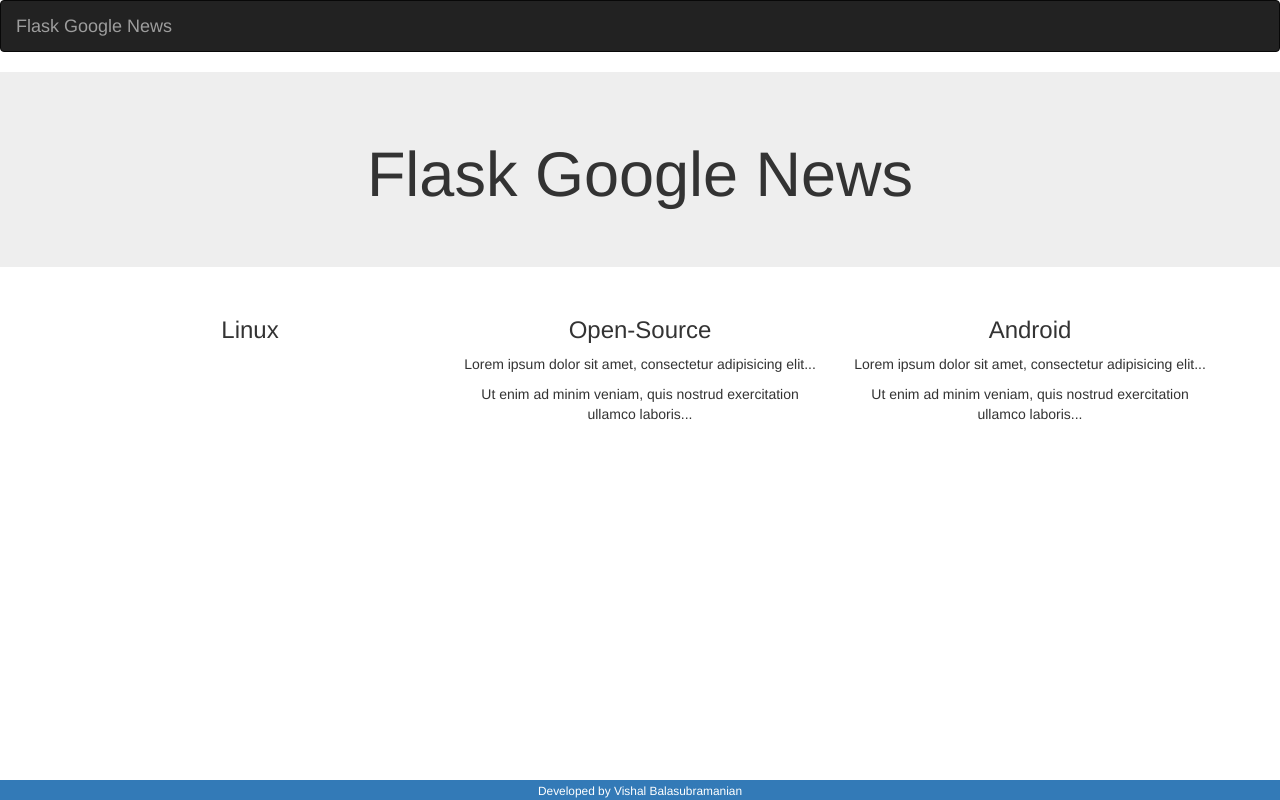
After one commit to vishalbala-nps/FlaskGoogleNews, a Flask app: template templates/abc.html in a window 1280 px wide. The commit adds this page. Run offline with Flask 2, Linux system fonts and the light colour scheme; the template is opened without the code that fills it, so the values that code supplies are empty; some libraries are stand-ins or nearby versions.

Commit message:
Added code

```diff
--- a/app.py
+++ b/app.py
@@ -6,18 +6,55 @@ import requests
 import json
 import wget
 
+#Global Vars
+
+#Functions
+def get_news():
+    linux_alist = []
+    android_alist = []
+    os_alist = []
+
+    linux_tlist = []
+    android_tlist = []
+    os_tlist = []
+
+    linux_linlist = []
+    android_linlist = []
+    os_linlist = []
+
+    linux = requests.get("https://newsapi.org/v2/everything?q=Linux&apiKey=fa240576ba8e4d3f9435ec13a026c0ef&sortBy=publishedAt&sources=google-news")
+    android = requests.get("https://newsapi.org/v2/everything?q=Android&apiKey=fa240576ba8e4d3f9435ec13a026c0ef&sortBy=publishedAt&sources=google-news")
+    os = requests.get("https://newsapi.org/v2/everything?q=Open-Source&apiKey=fa240576ba8e4d3f9435ec13a026c0ef&sortBy=publishedAt&sources=google-news")
+
+    linux_articles = json.loads(linux.text)['articles']
+    android_articles = json.loads(android.text)['articles']
+    os_articles = json.loads(os.text)['articles']
+
+    for i in linux_articles:
+        linux_alist.append(i['author'])
+        linux_tlist.append(i['title'])
+        linux_linlist.append(i['url'])
+
+    for i in android_articles:
+        android_alist.append(i['author'])
+        android_tlist.append(i['title'])
+        android_linlist.append(i['url'])
+
+    for i in os_articles:
+        os_alist.append(i['author'])
+        os_tlist.append(i['title'])
+        os_linlist.append(i['url'])
+
+    return (linux_alist, linux_tlist, linux_linlist, android_alist, android_tlist, android_linlist, os_alist, os_tlist, os_linlist)
 
 #Main Program starts here
-
 app = Flask(__name__)
 
 #Default Route
 @app.route('/')
 def main():
-    title = ['a','b','c']
-    author = ['d','e','f']
-    link = ['g','h','i']
-    return render_template('index.html', title=title, author=author, link=link)
+    news = get_news()
+    return render_template('abc.html', titlelinux=news[1], authorlinux=news[0], linklinux=news[2], titleos=news[7], authoros=news[6], linkos=news[8], titleandroid=news[4], authorandroid=news[3], linkandroid=news[5])
 
 if __name__ == '__main__':
     app.run(host='0.0.0.0', port=8080, debug=True)
--- /dev/null
+++ b/templates/abc.html
@@ -0,0 +1,57 @@
+<!DOCTYPE html>
+<html lang="en">
+<head>
+  <title>Flask Google News</title>
+  <meta charset="utf-8">
+  <meta name="viewport" content="width=device-width, initial-scale=1">
+  <link rel="stylesheet" href="https://maxcdn.bootstrapcdn.com/bootstrap/3.4.1/css/bootstrap.min.css">
+  <script src="https://ajax.googleapis.com/ajax/libs/jquery/3.4.1/jquery.min.js"></script>
+  <script src="https://maxcdn.bootstrapcdn.com/bootstrap/3.4.1/js/bootstrap.min.js"></script>
+
+</head>
+
+<body>
+
+<nav class="navbar navbar-inverse">
+  <div class="container-fluid">
+    <div class="navbar-header">
+      <a class="navbar-brand" href="/">Flask Google News</a>
+    </div>
+  </div>
+</nav>
+
+  <div class="jumbotron text-center">
+        <h1>Flask Google News</h1>
+  </div>
+
+  <div class="container text-center">
+    <div class="row">
+      <div class="col-sm-4">
+        <h3>Linux</h3>
+        <ul>
+            {% for i in titlelinux %}
+            <li class="list-group-item"><a href="{{ linklinux[loop.index0] }}">{{ i }}</a></li>
+            {% endfor %}
+        </ul>
+      </div>
+      <div class="col-sm-4">
+        <h3>Open-Source</h3>
+        <p>Lorem ipsum dolor sit amet, consectetur adipisicing elit...</p>
+        <p>Ut enim ad minim veniam, quis nostrud exercitation ullamco laboris...</p>
+      </div>
+      <div class="col-sm-4">
+        <h3>Android</h3>
+        <p>Lorem ipsum dolor sit amet, consectetur adipisicing elit...</p>
+        <p>Ut enim ad minim veniam, quis nostrud exercitation ullamco laboris...</p>
+      </div>
+    </div>
+  </div>
+
+<footer class="footer bg-primary navbar-fixed-bottom">
+        <div class="container text-center">
+          <small>Developed by Vishal Balasubramanian</small>
+        </div>
+</footer>
+
+</body>
+</html>
```
Also changed, not shown: templates/index.html (+44 -7 lines).
